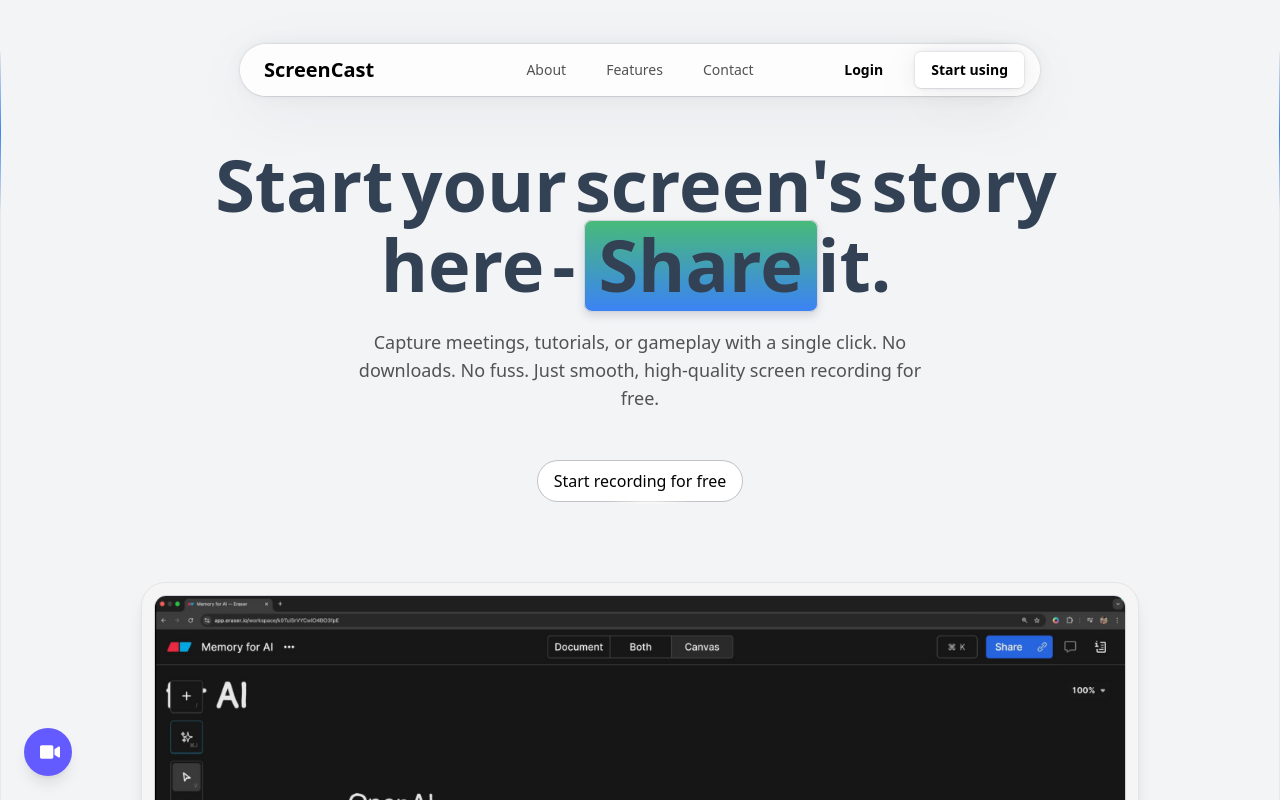
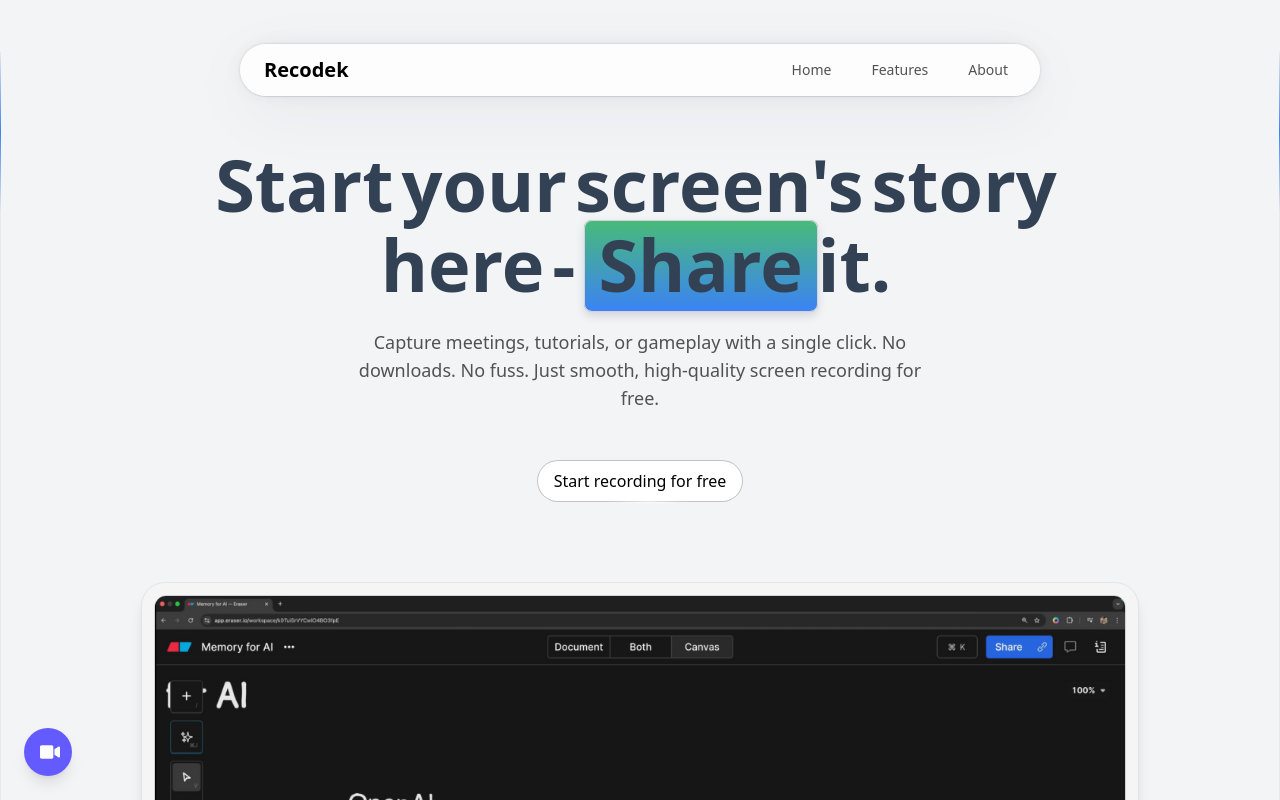
Before and after one commit to mrshyspy/Screen-WebcamRecorder, a React (Vite) app: page / in a window 1280 px wide. Shown: the top 800 px of the page. Built offline with nearby package versions, Linux system fonts and the light colour scheme.

Commit message:
fixed the navbar

```diff
--- a/src/components/FeaturesSection.jsx
+++ b/src/components/FeaturesSection.jsx
@@ -11,7 +11,7 @@ import { GlowingEffect } from "./ui/glowing-effect";
 
 export function FeaturesSection() {
   return (
-    <div>
+    <section id="features">
       <h1 className="text-center text-5xl text-slate-700 font-semibold">
         Advanced features for easy, custom recording
       </h1>
@@ -47,7 +47,7 @@ export function FeaturesSection() {
           description="Your recordings stay private and secure — your data is yours."
         />
       </ul>
-    </div>
+    </section>
   );
 }
 
--- a/src/components/Navbarr.jsx
+++ b/src/components/Navbarr.jsx
@@ -15,20 +15,11 @@ import { HeroSectionOne } from "./Hero";
 
 export function Navbarr( { setIsRecordingWindowOn } ) {
   const navItems = [
-    {
-      name: "About",
-      link: "#about",
-    },
-    {
-      name: "Features",
-      link: "#features",
-    },
+    { name: "Home", link: "/" },
+  { name: "Features", link: "#features" },
+  { name: "About", link: "/about" },
+];
 
-    {
-      name: "Contact",
-      link: "#contact",
-    },
-  ];
 
   const [isMobileMenuOpen, setIsMobileMenuOpen] = useState(false);
 
@@ -39,10 +30,10 @@ export function Navbarr( { setIsRecordingWindowOn } ) {
         <NavBody>
           <NavbarLogo />
           <NavItems items={navItems} />
-          <div className="flex items-center gap-4">
+          {/* <div className="flex items-center gap-4">
             <NavbarButton variant="secondary">Login</NavbarButton>
             <NavbarButton variant="primary">Start using</NavbarButton>
-          </div>
+          </div> */}
         </NavBody>
 
         {/* Mobile Navigation */}
@@ -64,7 +55,7 @@ export function Navbarr( { setIsRecordingWindowOn } ) {
                 <span className="block">{item.name}</span>
               </a>
             ))}
-            <div className="flex w-full flex-col gap-4">
+            {/* <div className="flex w-full flex-col gap-4">
               <NavbarButton
                 onClick={() => setIsMobileMenuOpen(false)}
                 variant="primary"
@@ -77,7 +68,7 @@ export function Navbarr( { setIsRecordingWindowOn } ) {
                 className="w-full">
                 start using
               </NavbarButton>
-            </div>
+            </div> */}
           </MobileNavMenu>
         </MobileNav>
       </Navbar>
--- a/src/components/footer.jsx
+++ b/src/components/footer.jsx
@@ -9,10 +9,10 @@ export function Footer() {
 
         {/* Brand Section */}
         <div>
-          <h2 className="text-2xl font-bold text-white mb-4">ScreenCast Pro</h2>
+          <h2 className="text-2xl font-bold text-white mb-4">Recodek</h2>
           <p className="text-sm leading-relaxed">
             Record, edit, and share your screen with ease. Built for students,
-            professionals, gamers, and creators — ScreenCast Pro makes screen
+            professionals, gamers, and creators — Recodek makes screen
             recording effortless.
           </p>
         </div>
@@ -53,7 +53,7 @@ export function Footer() {
 
       {/* Bottom Bar */}
       <div className="mt-10 border-t border-slate-700 pt-6 text-center text-sm text-gray-950">
-        © {new Date().getFullYear()} ScreenCast Pro. All rights reserved.
+        © {new Date().getFullYear()} Recodek. All rights reserved.
       </div>
     </footer>
   );
--- a/src/components/ui/resizable-navbar.jsx
+++ b/src/components/ui/resizable-navbar.jsx
@@ -1,20 +1,29 @@
 import React, { useRef, useState } from "react";
-import { Link } from "react-router-dom"; // Changed from next/link
+import { Link } from "react-router-dom";
 import { RxCross2 } from "react-icons/rx";
 import { IoMdMenu } from "react-icons/io";
-import { motion, AnimatePresence, useScroll, useMotionValueEvent } from "framer-motion"; // Updated
+import {
+  motion,
+  AnimatePresence,
+  useScroll,
+  useMotionValueEvent,
+} from "framer-motion";
 
-import { cn } from "../../utils/cn"; // Or use 'clsx' if needed
+import { cn } from "../../utils/cn";
+
+/* ================= NAVBAR WRAPPER ================= */
 
 export const Navbar = ({ children, className }) => {
   const ref = useRef(null);
-  const { scrollY } = useScroll({ target: ref, offset: ["start start", "end start"] });
+  const { scrollY } = useScroll({
+    target: ref,
+    offset: ["start start", "end start"],
+  });
   const [visible, setVisible] = useState(true);
 
   useMotionValueEvent(scrollY, "change", (latest) => {
     if (latest > 100) setVisible(true);
   });
-
 
   return (
     <motion.div
@@ -22,11 +31,15 @@ export const Navbar = ({ children, className }) => {
       className={cn("sticky inset-x-0 top-6 z-40 w-full", className)}
     >
       {React.Children.map(children, (child) =>
-        React.isValidElement(child) ? React.cloneElement(child, { visible }) : child
+        React.isValidElement(child)
+          ? React.cloneElement(child, { visible })
+          : child
       )}
     </motion.div>
   );
 };
+
+/* ================= NAV BODY ================= */
 
 export const NavBody = ({ children, className, visible }) => {
   return (
@@ -42,7 +55,7 @@ export const NavBody = ({ children, className, visible }) => {
       transition={{ type: "spring", stiffness: 200, damping: 50 }}
       style={{ minWidth: "800px" }}
       className={cn(
-        "relative z-[60] mx-auto hidden w-full max-w-7xl flex-row items-center justify-between self-start rounded-full bg-transparent px-4 py-2 lg:flex dark:bg-transparent",
+        "relative z-[60] mx-auto hidden w-full max-w-7xl items-center justify-between rounded-full bg-transparent px-4 py-2 lg:flex",
         visible && "bg-white/80 dark:bg-neutral-950/80",
         className
       )}
@@ -52,37 +65,45 @@ export const NavBody = ({ children, className, visible }) => {
   );
 };
 
+/* ================= NAV ITEMS (ALL TO END) ================= */
+
 export const NavItems = ({ items, className, onItemClick }) => {
   const [hovered, setHovered] = useState(null);
 
+  const renderItem = (item) => (
+    <Link
+      key={item.name}
+      to={item.link}
+      onClick={onItemClick}
+      onMouseEnter={() => setHovered(item.name)}
+      className="relative px-4 py-2 text-neutral-600 dark:text-neutral-300"
+    >
+      {hovered === item.name && (
+        <motion.div
+          layoutId="hovered"
+          className="absolute inset-0 rounded-full bg-gray-100 dark:bg-neutral-800"
+        />
+      )}
+      <span className="relative z-20">{item.name}</span>
+    </Link>
+  );
+
   return (
-    <motion.div
+    <div
       onMouseLeave={() => setHovered(null)}
       className={cn(
-        "absolute inset-0 hidden flex-1 flex-row items-center justify-center space-x-2 text-sm font-medium text-zinc-600 transition duration-200 hover:text-zinc-800 lg:flex lg:space-x-2",
+        "absolute inset-0 hidden items-center justify-end text-sm font-medium lg:flex",
         className
       )}
     >
-      {items.map((item, idx) => (
-        <Link
-          onMouseEnter={() => setHovered(idx)}
-          onClick={onItemClick}
-          className="relative px-4 py-2 text-neutral-600 dark:text-neutral-300"
-          key={`link-${idx}`}
-          to={item.link} // Changed from href
-        >
-          {hovered === idx && (
-            <motion.div
-              layoutId="hovered"
-              className="absolute inset-0 h-full w-full rounded-full bg-gray-100 dark:bg-neutral-800"
-            />
-          )}
-          <span className="relative z-20">{item.name}</span>
-        </Link>
-      ))}
-    </motion.div>
+      <div className="flex items-center gap-2 pr-4">
+        {items.map(renderItem)}
+      </div>
+    </div>
   );
 };
+
+/* ================= MOBILE NAV ================= */
 
 export const MobileNav = ({ children, className, visible }) => {
   return (
@@ -100,9 +121,9 @@ export const MobileNav = ({ children, className, visible }) => {
       }}
       transition={{
         type: "spring",
-        stiffness: 100, // Lower stiffness for smoother effect
-        damping: 25, // Increase damping for smoother and slower transition
-        ease: "easeOut", // Use ease-out for a more gradual stop
+        stiffness: 100,
+        damping: 25,
+        ease: "easeOut",
       }}
       className={cn(
         "relative z-50 mx-auto flex w-full max-w-[calc(100vw-2rem)] flex-col items-center justify-between bg-transparent px-0 py-2 lg:hidden",
@@ -117,13 +138,13 @@ export const MobileNav = ({ children, className, visible }) => {
 
 export const MobileNavHeader = ({ children, className }) => {
   return (
-    <div className={cn("flex w-full flex-row items-center justify-between", className)}>
+    <div className={cn("flex w-full items-center justify-between", className)}>
       {children}
     </div>
   );
 };
 
-export const MobileNavMenu = ({ children, className, isOpen, onClose }) => {
+export const MobileNavMenu = ({ children, className, isOpen }) => {
   return (
     <AnimatePresence>
       {isOpen && (
@@ -132,7 +153,7 @@ export const MobileNavMenu = ({ children, className, isOpen, onClose }) => {
           animate={{ opacity: 1 }}
           exit={{ opacity: 0 }}
           className={cn(
-            "absolute inset-x-0 top-16 z-50 flex w-full flex-col items-start justify-start gap-4 rounded-lg bg-white px-4 py-8 shadow-[0_0_24px_rgba(34,_42,_53,_0.06),_0_1px_1px_rgba(0,_0,_0,_0.05),_0_0_0_1px_rgba(34,_42,_53,_0.04),_0_0_4px_rgba(34,_42,_53,_0.08),_0_16px_68px_rgba(47,_48,_55,_0.05),_0_1px_0_rgba(255,_255,_255,_0.1)_inset] dark:bg-neutral-950",
+            "absolute inset-x-0 top-16 z-50 flex w-full flex-col gap-4 rounded-lg bg-white px-4 py-8 shadow-lg dark:bg-neutral-950",
             className
           )}
         >
@@ -143,30 +164,26 @@ export const MobileNavMenu = ({ children, className, isOpen, onClose }) => {
   );
 };
 
-export const MobileNavToggle = ({ isOpen, onClick }) => {
-  return isOpen ? (
+export const MobileNavToggle = ({ isOpen, onClick }) =>
+  isOpen ? (
     <RxCross2 className="text-black dark:text-white" onClick={onClick} />
   ) : (
     <IoMdMenu className="text-black dark:text-white" onClick={onClick} />
   );
-};
+
+/* ================= LOGO ================= */
 
 export const NavbarLogo = () => {
   return (
     <Link
       to="#"
-      className="relative z-20 mr-4 flex items-center space-x-2 px-2 py-1 text-sm font-normal text-black"
+      className="relative z-20 mr-4 flex items-center px-2 py-1 text-xl font-semibold text-black dark:text-white"
     >
-      {/* <img
-        src="https://assets.aceternity.com/logo-dark.png"
-        alt="logo"
-        width={30}
-        height={30}
-      /> */}
-      <span className="font-semibold text-black text-xl dark:text-white">ScreenCast</span>
-    </Link>
+      Recodek    </Link>
   );
 };
+
+/* ================= BUTTON ================= */
 
 export const NavbarButton = ({
   href,
@@ -177,14 +194,13 @@ export const NavbarButton = ({
   ...props
 }) => {
   const baseStyles =
-    "px-4 py-2 rounded-md bg-white button bg-white text-black text-sm font-bold relative cursor-pointer hover:-translate-y-0.5 transition duration-200 inline-block text-center";
+    "px-4 py-2 rounded-md text-sm font-bold transition duration-200 inline-block";
 
   const variantStyles = {
-    primary:
-      "shadow-[0_0_24px_rgba(34,_42,_53,_0.06),_0_1px_1px_rgba(0,_0,_0,_0.05),_0_0_0_1px_rgba(34,_42,_53,_0.04),_0_0_4px_rgba(34,_42,_53,_0.08),_0_16px_68px_rgba(47,_48,_55,_0.05),_0_1px_0_rgba(255,_255,_255,_0.1)_inset]",
-    secondary: "bg-transparent shadow-none dark:text-white",
-    dark: "bg-black text-white shadow-[0_0_24px_rgba(34,_42,_53,_0.06),_0_1px_1px_rgba(0,_0,_0,_0.05),_0_0_0_1px_rgba(34,_42,_53,_0.04),_0_0_4px_rgba(34,_42,_53,_0.08),_0_16px_68px_rgba(47,_48,_55,_0.05),_0_1px_0_rgba(255,_255,_255,_0.1)_inset]",
-    gradient: "bg-gradient-to-b from-blue-500 to-blue-700 text-white shadow-[0px_2px_0px_0px_rgba(255,255,255,0.3)_inset]",
+    primary: "bg-white text-black shadow",
+    secondary: "bg-transparent dark:text-white",
+    dark: "bg-black text-white shadow",
+    gradient: "bg-gradient-to-b from-blue-500 to-blue-700 text-white",
   };
 
   return (
```
